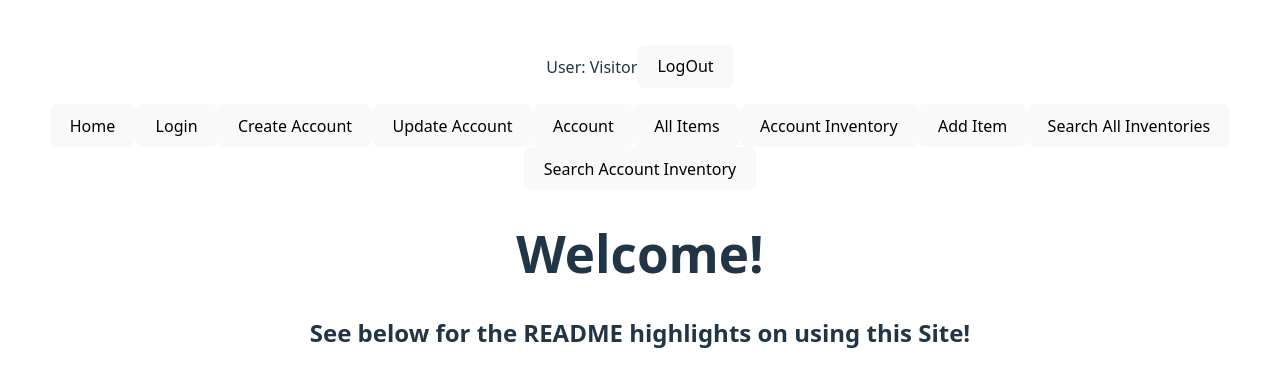
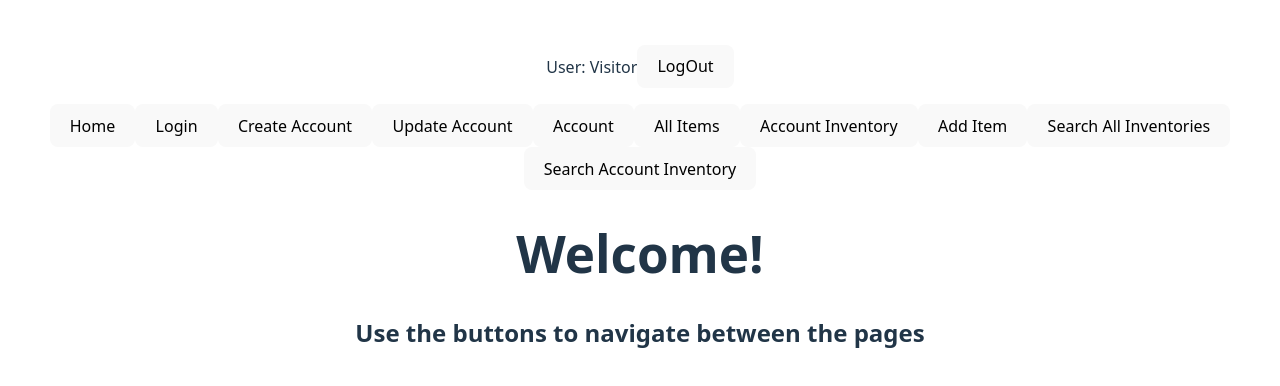
Before and after one commit to amarantino159/Z-Prefix-CRUD-APP, a React (Vite) app in the folder ui/: page / in a window 1280 px wide. Shown: the part 200-586 px from the top of the page. Built offline with nearby package versions, Linux system fonts and the light colour scheme.

Commit message:
finished Home Page

```diff
--- a/ui/src/pages/Home.jsx
+++ b/ui/src/pages/Home.jsx
@@ -7,7 +7,7 @@ export function Home() {
   return (<>
   {/* basic home page to show the user the features of the site */}
     <h1>Welcome!</h1>
-    <h2>See below for the README highlights on using this Site!</h2>
+    <h2>Use the buttons to navigate between the pages</h2>
 
   </>);
 
```
